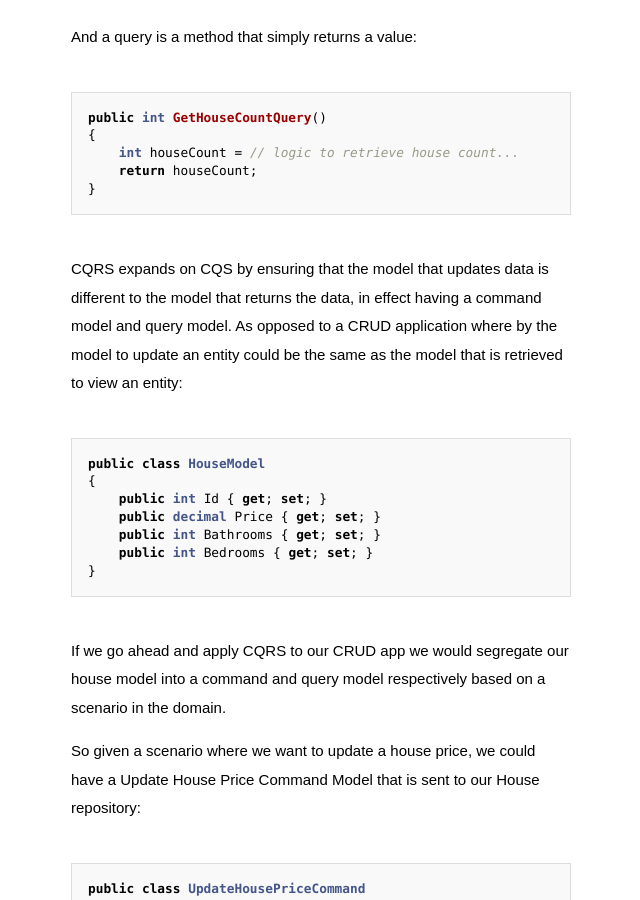
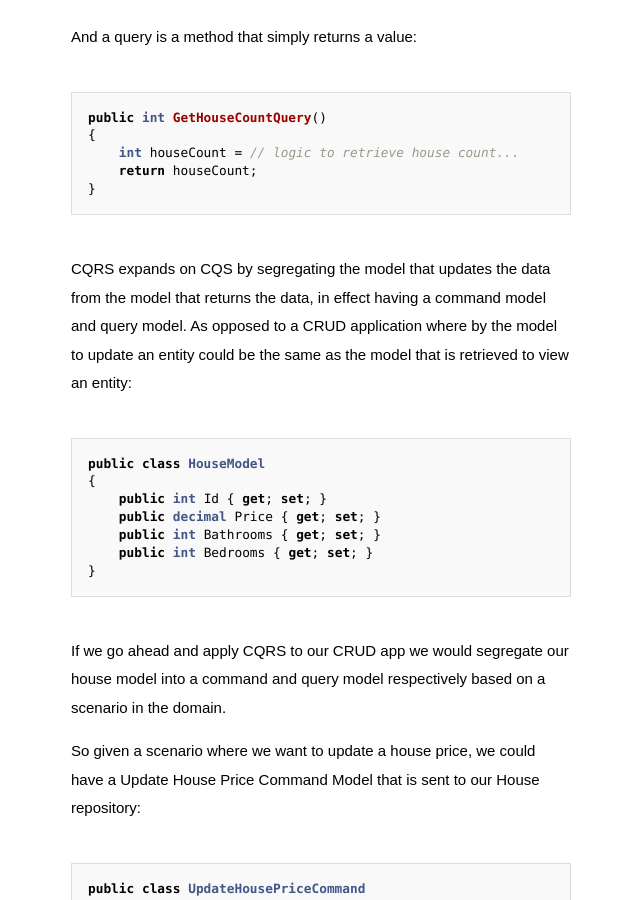
Before and after one commit to crw-riviere/crw-riviere.github.io, a Jekyll site: the page built from _posts/2015-12-21-cqrs-event-sourcing-awesome.md, in a window 1280 px wide and 900 px high, scrolled down 918 px. Shown: the whole window, without its empty margins (319-959 px from the left). Built offline with Jekyll 4.4.1, drawn with Linux system fonts in a browser that asks for light colours; some web fonts are replaced; comment, search, counter and statistics services are not loaded.

Commit message:
Update 2015-12-21-cqrs-event-sourcing-awesome.md

````diff
--- a/_posts/2015-12-21-cqrs-event-sourcing-awesome.md
+++ b/_posts/2015-12-21-cqrs-event-sourcing-awesome.md
@@ -31,7 +31,7 @@ public int GetHouseCountQuery()
 ```
 
 
-CQRS expands on CQS by ensuring that the model that updates data is different to the model that returns the data, in effect having a command model and query model. As opposed to a CRUD application where by the model to update an entity could be the same as the model that is retrieved to view an entity:
+CQRS expands on CQS by segregating the model that updates the data from the model that returns the data, in effect having a command model and query model. As opposed to a CRUD application where by the model to update an entity could be the same as the model that is retrieved to view an entity:
 
 ```cs
 public class HouseModel
````
